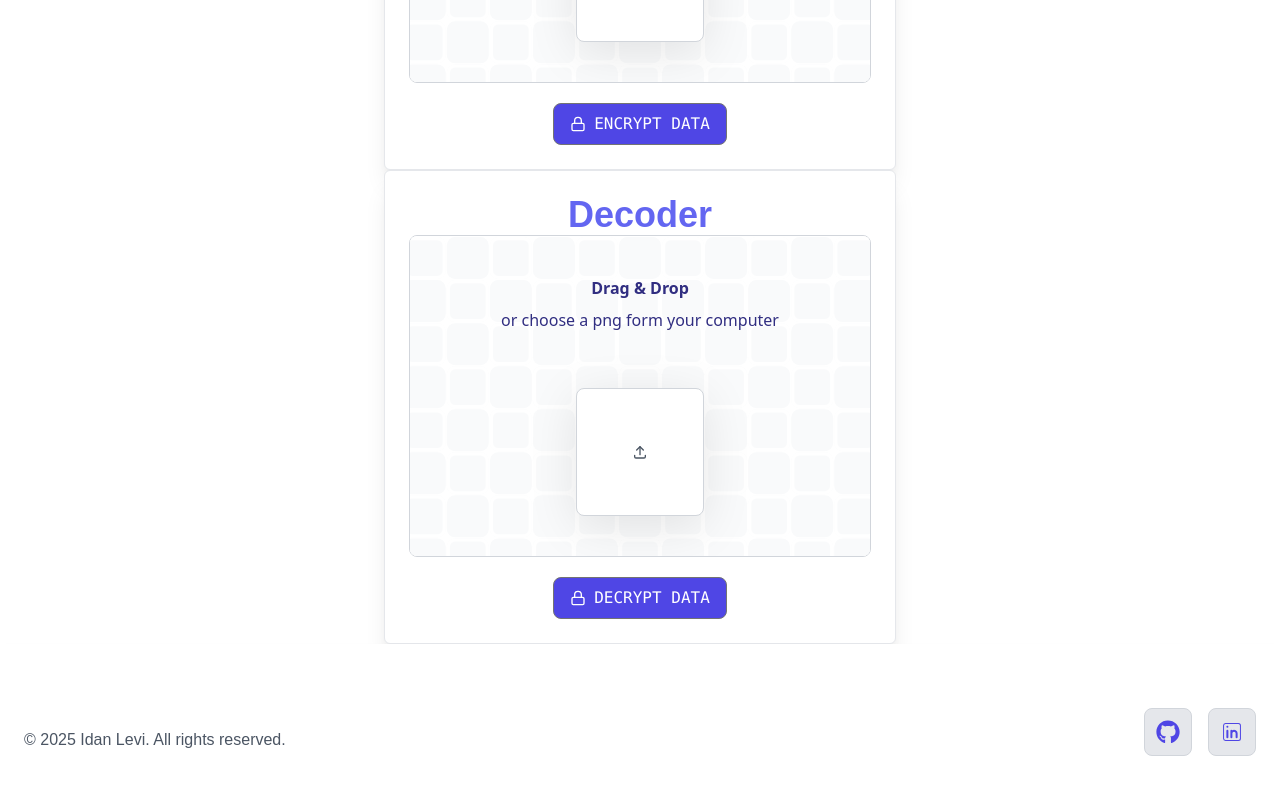
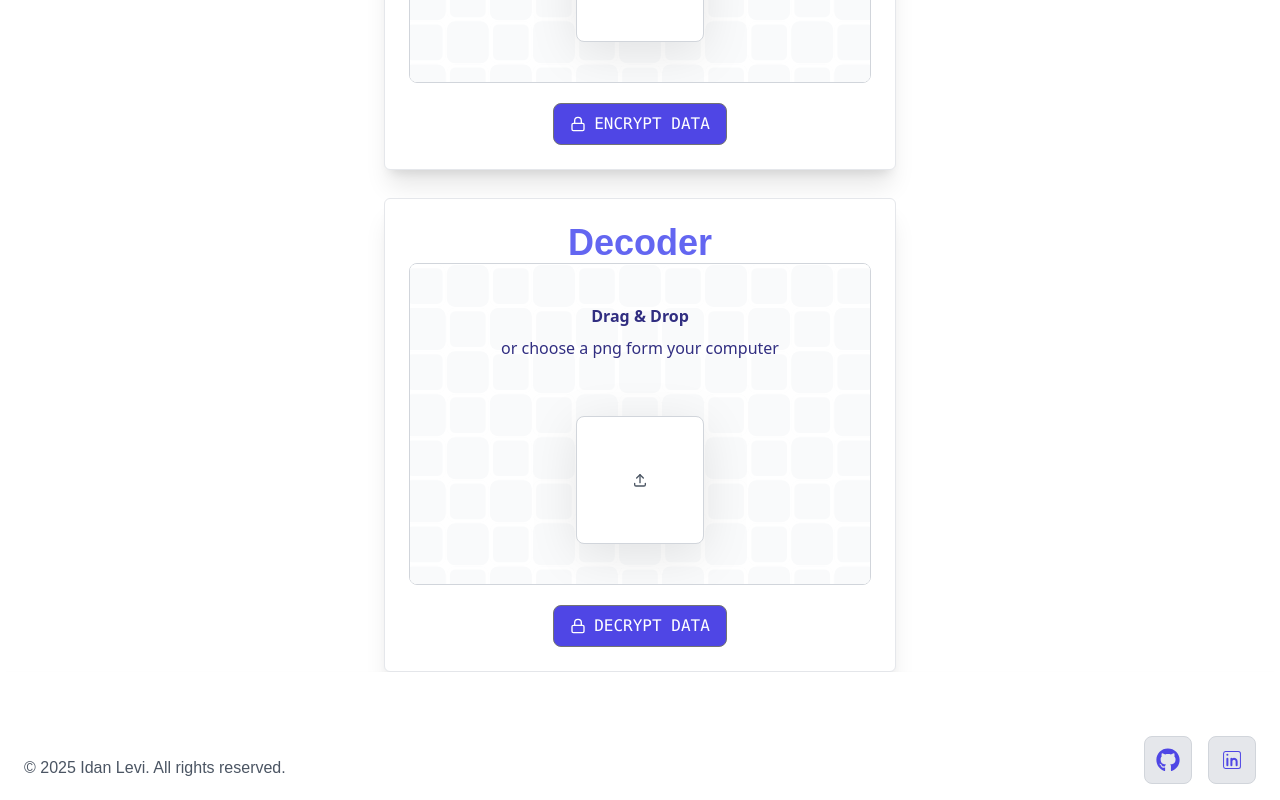
Before and after one commit to idanidan29/steganography, a Next.js app in the folder client/: page / in a window 1280 px wide. Shown: the part 1186-1986 px from the top of the page. Before the commit the page ends 1958 px from the top, so only its background shows below. Built offline with nearby package versions, Linux system fonts and the light colour scheme.

Commit message:
color adjusments

```diff
--- a/client/components/Decoder.tsx
+++ b/client/components/Decoder.tsx
@@ -49,7 +49,7 @@ export const Decoder = () => {
   };
 
   return (
-    <div className="flex flex-col items-center justify-center mx-auto bg-white shadow-xl border rounded-md p-6 w-full max-w-sm sm:max-w-md md:max-w-lg">
+    <div id="Decoder" className="mt-7 flex flex-col items-center justify-center mx-auto bg-white shadow-xl border rounded-md p-6 w-full max-w-sm sm:max-w-md md:max-w-lg">
       <h3 className="sm:text-5xl lg:text-4xl font-extrabold text-indigo-500">Decoder</h3>
 
       {/* FileUpload component for selecting the encoded image */}
@@ -62,8 +62,8 @@ export const Decoder = () => {
       {/* Display the decoded password */}
       {decodedPassword && (
         <div className="mt-4 p-4 bg-gray-100 rounded">
-          <p className="text-lg font-semibold">Decoded Password:</p>
-          <p className="text-base">{decodedPassword}</p>
+          <p className="text-lg font-semibold text-indigo-700">Decoded Password:</p>
+          <p className="text-base text-indigo-600">{decodedPassword}</p>
         </div>
       )}
     </div>
--- a/client/components/Hero.tsx
+++ b/client/components/Hero.tsx
@@ -39,7 +39,7 @@ export const Hero = () => {
 
                         <a
                             className="block w-full rounded-full border border-indigo-600 px-12 py-3 text-sm font-medium text-indigo-400 shadow-md hover:bg-indigo-800 focus:ring-4 focus:outline-none sm:w-auto"
-                            href="#"
+                            href="#Decoder"
                         >
                             Decrypt
                         </a>
```
